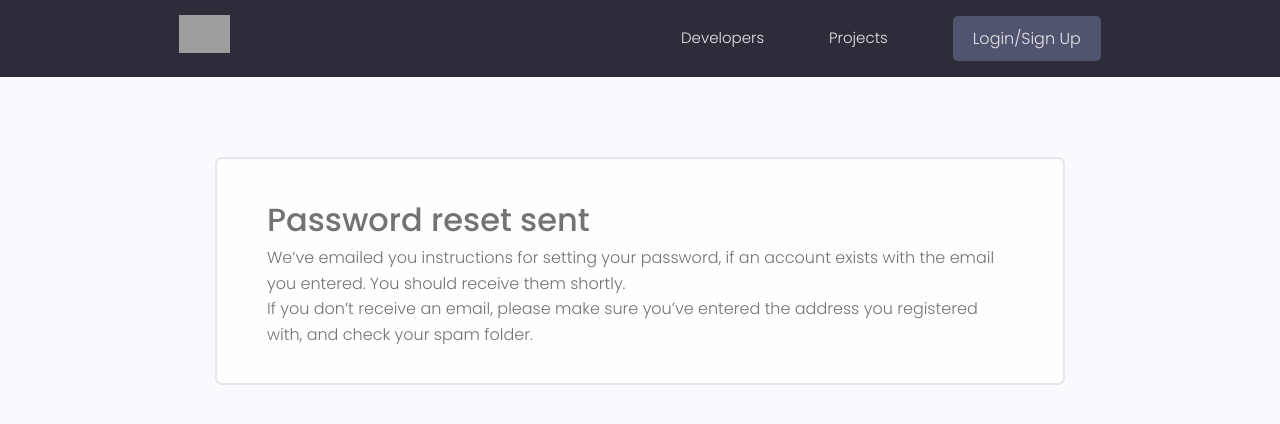
After one commit to Loriaaa123/proj, a Django app: page /reset_password_sent/ in a window 1280 px wide. The commit adds this page. Shown: the top 424 px of the page. Run offline with Django 4.2, Linux system fonts and the light colour scheme; some libraries are stand-ins or nearby versions; grey boxes are pictures that could not be loaded.

Commit message:
password reset

```diff
--- a/ParkCommerce/ParkCommerce/urls.py
+++ b/ParkCommerce/ParkCommerce/urls.py
@@ -18,11 +18,16 @@ from django.contrib import admin
 from django.urls import path, include
 from django.conf import settings
 from django.conf.urls.static import static
-
+from django.contrib.auth import views as auth_views
 urlpatterns = [
     path('admin/', admin.site.urls),
     path('', include('projects.urls')),
     path('users/', include('users.urls')),
+    path('reset_password/', auth_views.PasswordResetView.as_view(template_name="reset_password.html"), name='reset_password'),
+    path('reset_password_sent/', auth_views.PasswordResetDoneView.as_view(template_name="reset_password_sent.html"), name='password_reset_done'),
+    path('reset/<uidb64>/<token>/', auth_views.PasswordResetConfirmView.as_view(
+        template_name="reset.html"), name='password_reset_confirm'),
+    path('reset_password_complete/', auth_views.PasswordResetCompleteView.as_view(template_name="reset_password_complete.html"), name='password_reset_complete'),
 ]
 
 urlpatterns += static(settings.MEDIA_URL, document_root=settings.MEDIA_ROOT)
--- a/ParkCommerce/projects/urls.py
+++ b/ParkCommerce/projects/urls.py
@@ -3,7 +3,7 @@ from django.urls import path
 from . import views
 
 urlpatterns = [
-    path('projects/', views.projects, name='projects'),
+    path('', views.projects, name='projects'),
     path('project/<str:project_id>', views.project, name='project'),
     path('create-project/', views.createProject, name='create-project'),
     path('update-project/<str:object_id>', views.updateProject, name='update-project'),
--- /dev/null
+++ b/ParkCommerce/templates/reset_password_sent.html
@@ -0,0 +1,17 @@
+{% extends 'main.html' %}
+{% block content%}
+<main class="formPage my-xl">
+    <div class="content-box">
+        <div class="formWrapper">
+            <h3>Password reset sent</h3>
+            <p>
+                We’ve emailed you instructions for setting your password, if an account exists with the email you entered. You should
+                receive them shortly.
+                <br>
+                If you don’t receive an email, please make sure you’ve entered the address you registered with, and check your spam
+                folder.
+            </p>
+        </div>
+    </div>
+</main>
+{% endblock %}
--- a/ParkCommerce/users/templates/users/login_register.html
+++ b/ParkCommerce/users/templates/users/login_register.html
@@ -80,6 +80,7 @@
 
             <div class="auth__actions">
                 <input class="btn btn--sub btn--lg" type="submit" value="Log In" />
+                <a href="{% url 'reset_password' %}">Forgot Password?</a>
             </div>
         </form>
 
```
Also changed, not shown: ParkCommerce/templates/reset.html (added, +20 -0 lines), ParkCommerce/templates/reset_password.html (added, +22 -0 lines), ParkCommerce/templates/reset_password_complete.html (added, +14 -0 lines), ParkCommerce/db.sqlite3.
